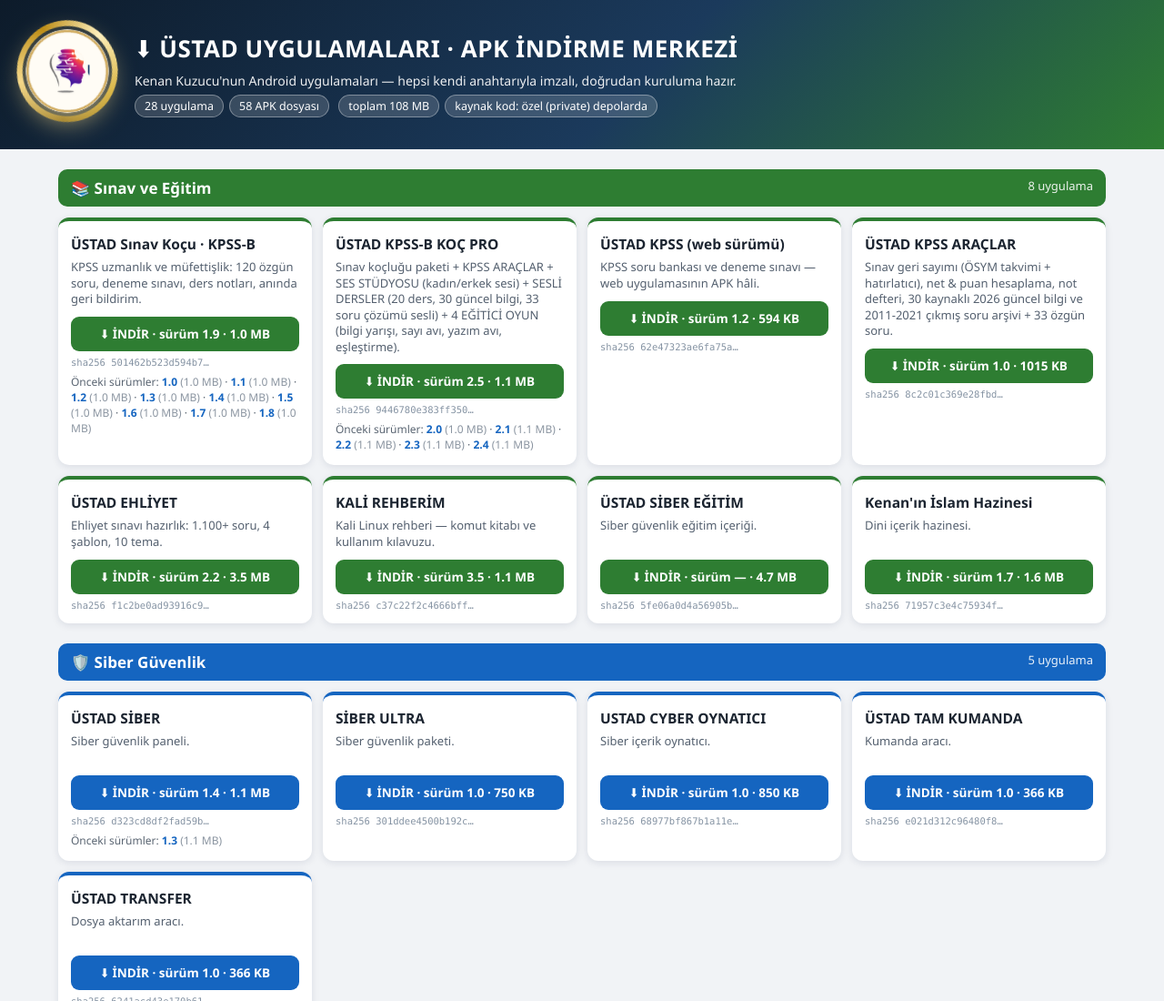
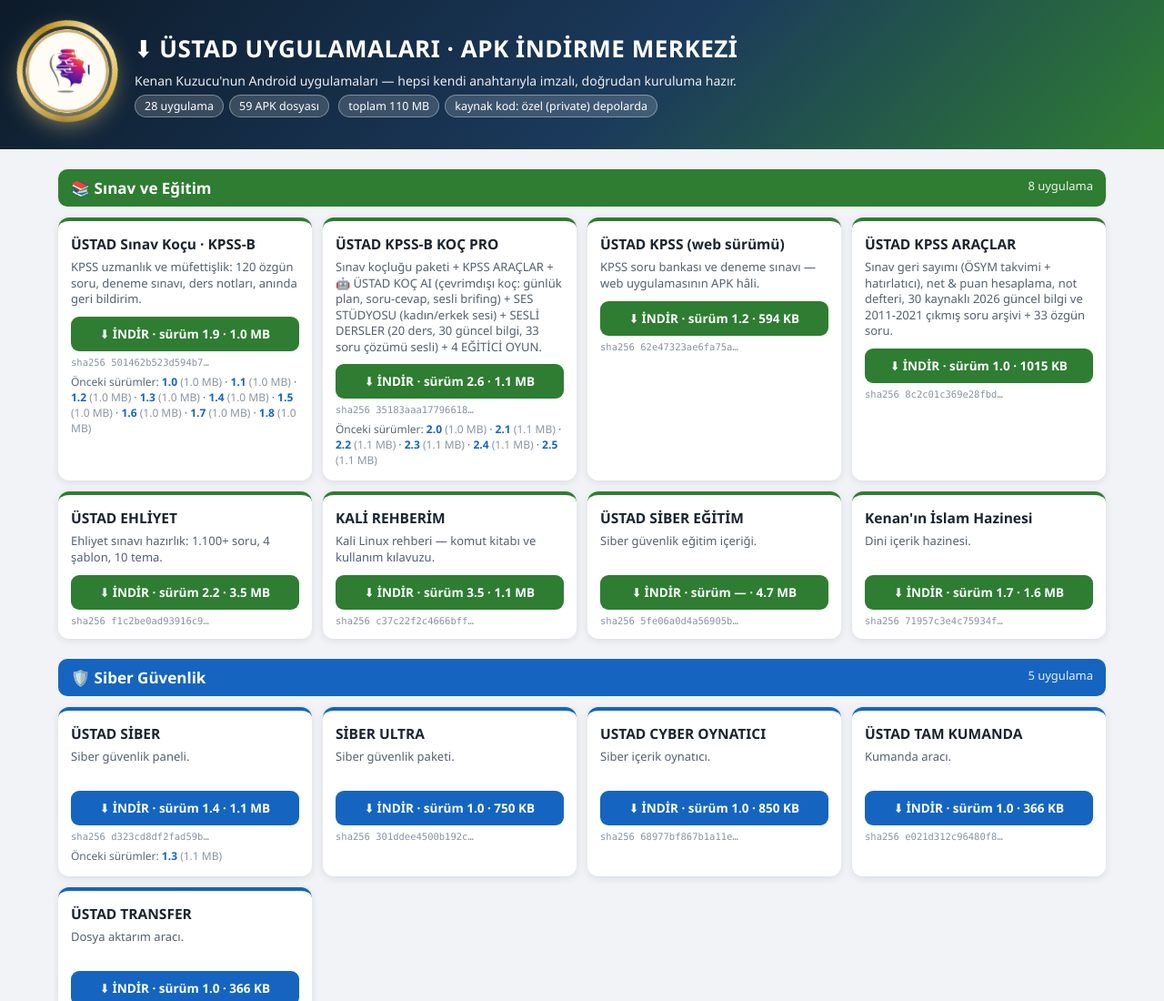
Before and after one commit to kenankuzucu/ustad-apk-indir, a plain HTML site: page index.html in a window 1280 px wide. Shown: the top 1100 px of the page at 91% size. Drawn offline with Linux system fonts and the light colour scheme.

Commit message:
v2.6: USTAD KOC AI kocu - APK ve aciklama guncellendi

```diff
--- a/index.html
+++ b/index.html
@@ -40,8 +40,8 @@
     <div class="kimlik-yazi">
       <h1>⬇ ÜSTAD UYGULAMALARI · APK İNDİRME MERKEZİ</h1>
       <p>Kenan Kuzucu'nun Android uygulamaları — hepsi kendi anahtarıyla imzalı, doğrudan kuruluma hazır.</p>
-      <span class="rozet">28 uygulama</span><span class="rozet">58 APK dosyası</span>
-      <span class="rozet">toplam 108 MB</span><span class="rozet">kaynak kod: özel (private) depolarda</span>
+      <span class="rozet">28 uygulama</span><span class="rozet">59 APK dosyası</span>
+      <span class="rozet">toplam 110 MB</span><span class="rozet">kaynak kod: özel (private) depolarda</span>
     </div>
   </div>
 </header>
@@ -55,10 +55,10 @@
 </div>
 <div class="kart" style="border-top:4px solid #2e7d32">
   <h3>ÜSTAD KPSS-B KOÇ PRO</h3>
-  <p class="acik">Sınav koçluğu paketi + KPSS ARAÇLAR + SES STÜDYOSU (kadın/erkek sesi) + SESLİ DERSLER (20 ders, 30 güncel bilgi, 33 soru çözümü sesli) + 4 EĞİTİCİ OYUN (bilgi yarışı, sayı avı, yazım avı, eşleştirme).</p>
-  <a class="indir" style="background:#2e7d32" href="apk/USTAD-KOC-PRO-v2.5.apk" download>⬇ İNDİR · sürüm 2.5 · 1.1 MB</a>
-  <div class="sha">sha256 9446780e383ff350…</div>
-  <div class="eski">Önceki sürümler: <a href="apk/USTAD-KOC-PRO-v2.0.apk" download>2.0</a> <span class="kucuk">(1.0 MB)</span> · <a href="apk/USTAD-KOC-PRO-v2.1.apk" download>2.1</a> <span class="kucuk">(1.1 MB)</span> · <a href="apk/USTAD-KOC-PRO-v2.2.apk" download>2.2</a> <span class="kucuk">(1.1 MB)</span> · <a href="apk/USTAD-KOC-PRO-v2.3.apk" download>2.3</a> <span class="kucuk">(1.1 MB)</span> · <a href="apk/USTAD-KOC-PRO-v2.4.apk" download>2.4</a> <span class="kucuk">(1.1 MB)</span></div>
+  <p class="acik">Sınav koçluğu paketi + KPSS ARAÇLAR + 🤖 ÜSTAD KOÇ AI (çevrimdışı koç: günlük plan, soru-cevap, sesli brifing) + SES STÜDYOSU (kadın/erkek sesi) + SESLİ DERSLER (20 ders, 30 güncel bilgi, 33 soru çözümü sesli) + 4 EĞİTİCİ OYUN.</p>
+  <a class="indir" style="background:#2e7d32" href="apk/USTAD-KOC-PRO-v2.6.apk" download>⬇ İNDİR · sürüm 2.6 · 1.1 MB</a>
+  <div class="sha">sha256 35183aaa17796618…</div>
+  <div class="eski">Önceki sürümler: <a href="apk/USTAD-KOC-PRO-v2.0.apk" download>2.0</a> <span class="kucuk">(1.0 MB)</span> · <a href="apk/USTAD-KOC-PRO-v2.1.apk" download>2.1</a> <span class="kucuk">(1.1 MB)</span> · <a href="apk/USTAD-KOC-PRO-v2.2.apk" download>2.2</a> <span class="kucuk">(1.1 MB)</span> · <a href="apk/USTAD-KOC-PRO-v2.3.apk" download>2.3</a> <span class="kucuk">(1.1 MB)</span> · <a href="apk/USTAD-KOC-PRO-v2.4.apk" download>2.4</a> <span class="kucuk">(1.1 MB)</span> · <a href="apk/USTAD-KOC-PRO-v2.5.apk" download>2.5</a> <span class="kucuk">(1.1 MB)</span></div>
 </div>
 <div class="kart" style="border-top:4px solid #2e7d32">
   <h3>ÜSTAD KPSS (web sürümü)</h3>
```
Also changed, not shown: 3 other files.
